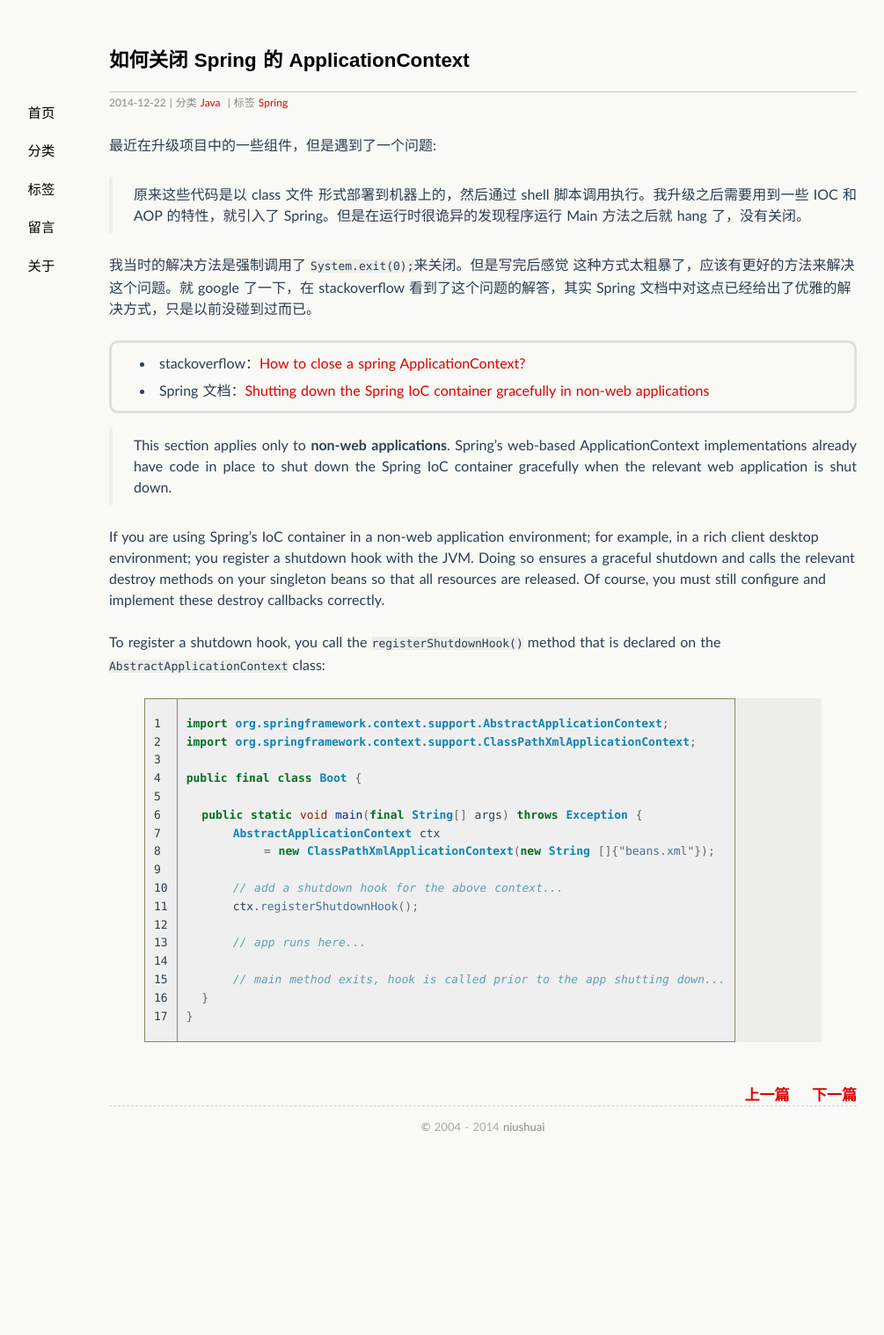
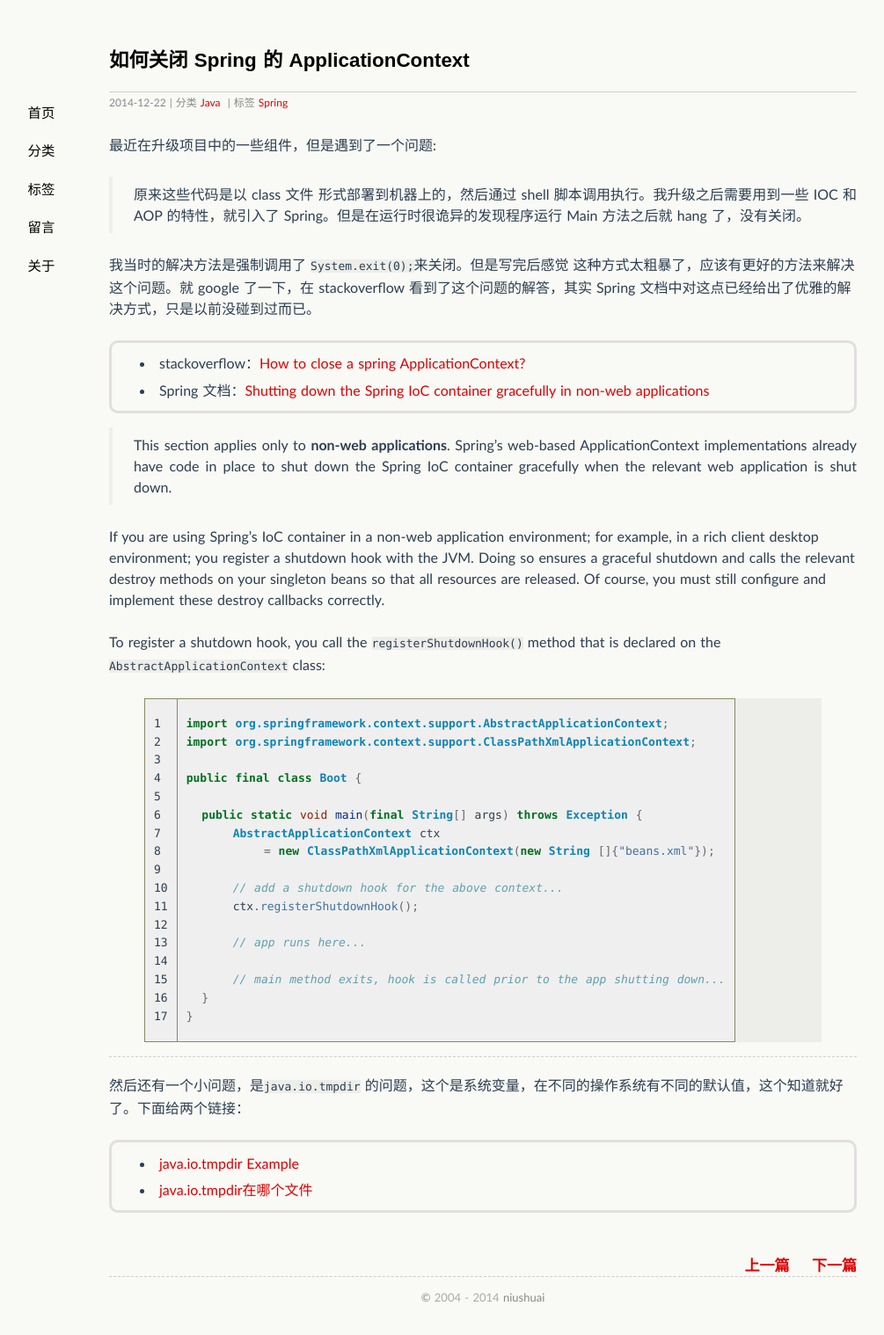
Before and after one commit to niushuai/blog, a Jekyll site: the page built from _posts/2014-12-22-shutdown-spring-applicationcontext.md, in a window 1280 px wide. Shown: the whole page at 88% size, without its empty margins (91-1096 px from the left). Built offline with Jekyll 4.4.1, drawn with Linux system fonts in a browser that asks for light colours; Markdown is read by kramdown in place of the engine named in the settings; comment, search, counter and statistics services are not loaded; before the commit the page ends 1324 px from its top, so only the background shows below that.

Commit message:
update tmpdir

```diff
--- a/_posts/2014-12-22-shutdown-spring-applicationcontext.md
+++ b/_posts/2014-12-22-shutdown-spring-applicationcontext.md
@@ -39,3 +39,10 @@ public final class Boot {
   }
 }
 {% endhighlight java %}
+
+
+---
+
+然后还有一个小问题，是`java.io.tmpdir` 的问题，这个是系统变量，在不同的操作系统有不同的默认值，这个知道就好了。下面给两个链接：
+* [java.io.tmpdir Example](http://examples.javacodegeeks.com/core-java/io/java-io-tmpdir-example/)
+* [java.io.tmpdir在哪个文件](http://woshiyu4039.iteye.com/blog/966161)
```
